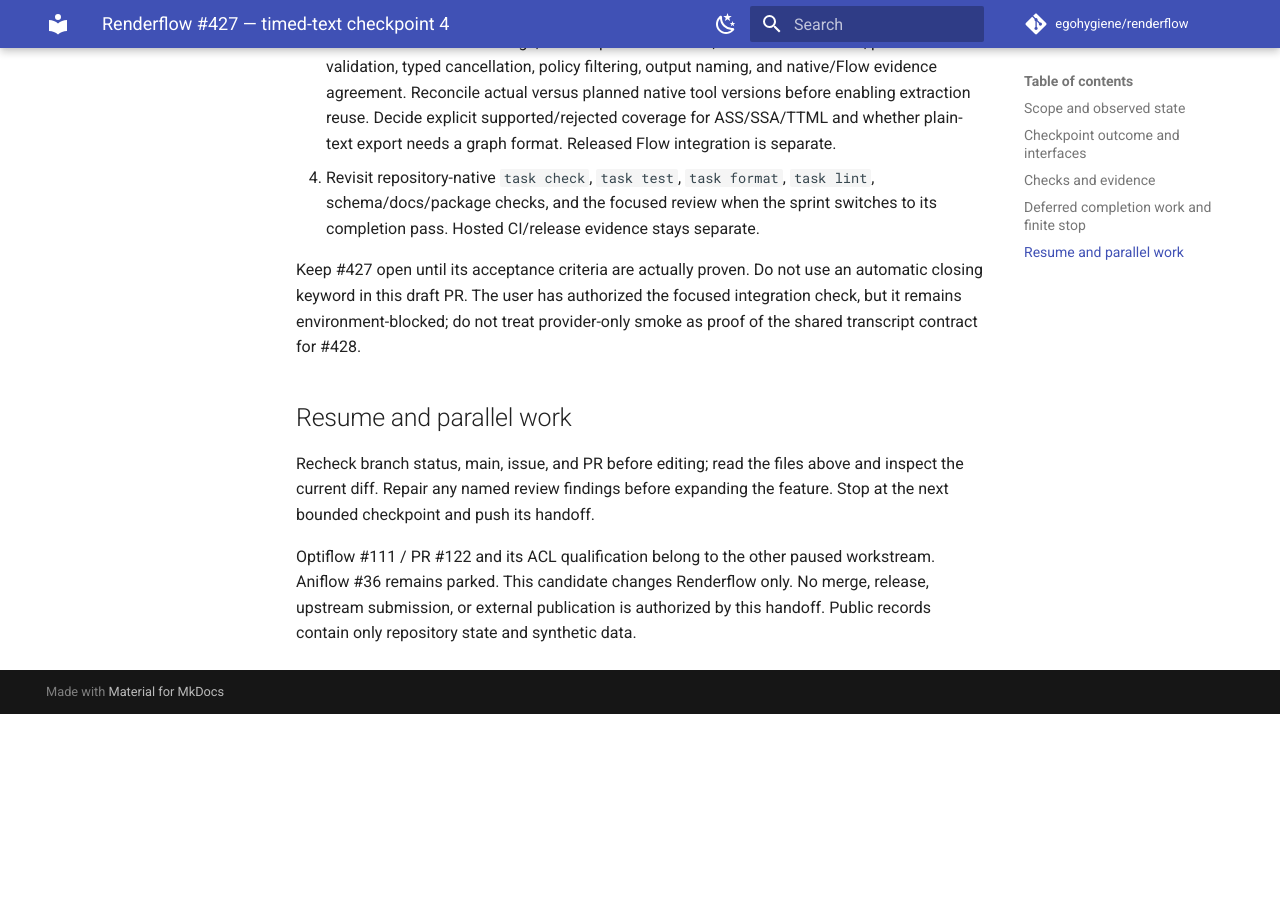
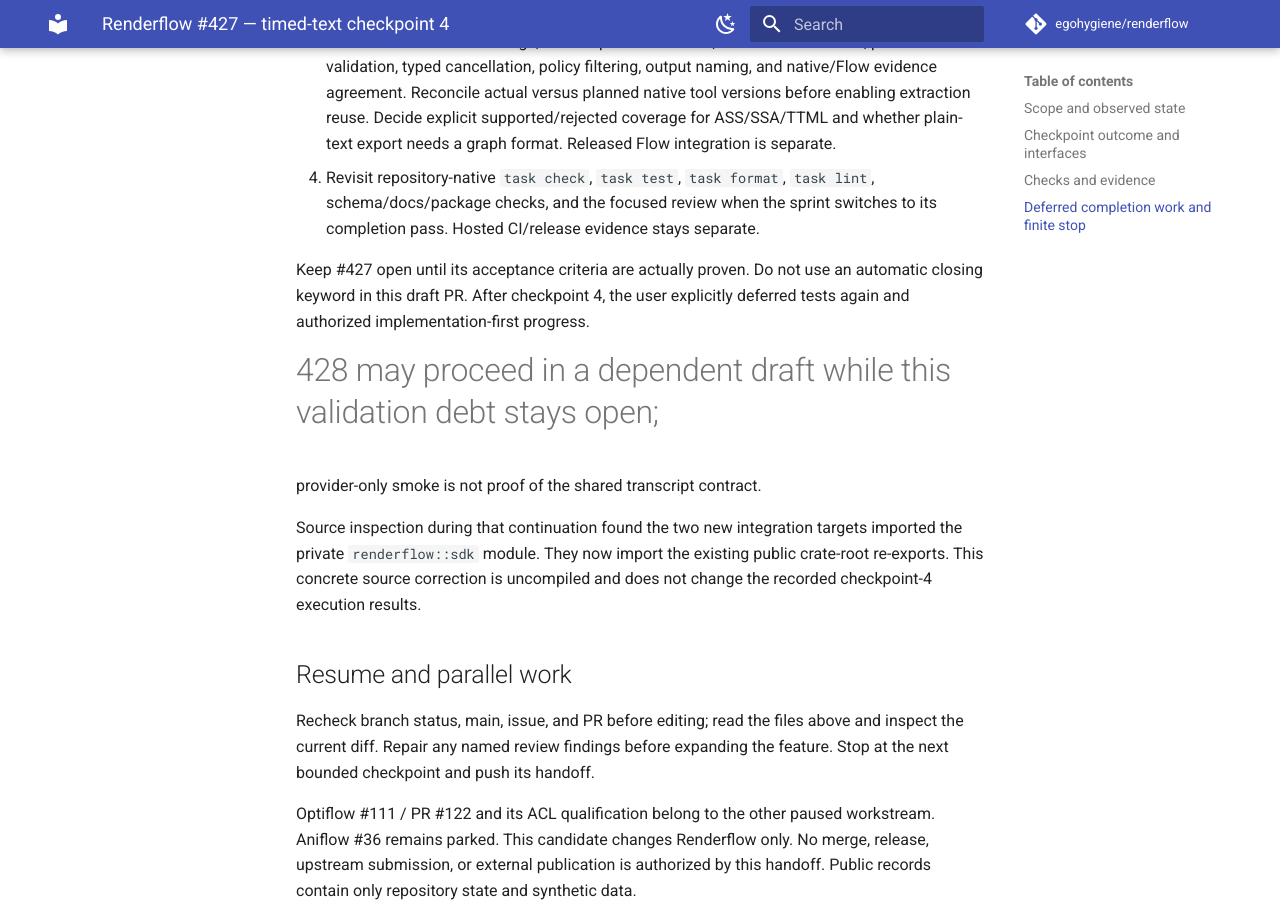
Before and after one commit to egohygiene/renderflow, an MkDocs documentation site: the page built from docs/work/427/HANDOFF.md, in a window 1280 px wide and 900 px high, scrolled down 4642 px. Built offline with MkDocs 1.6.1 and Material for MkDocs 9.7.7, drawn with Linux system fonts in a browser that asks for light colours; comment, search, counter and statistics services are not loaded; the version menu is left out; before the commit the page ends 5356 px from its top, so only the background shows below that.

Commit message:
fix(subtitles): use public SDK imports [skip ci]

```diff
--- a/docs/work/427/HANDOFF.md
+++ b/docs/work/427/HANDOFF.md
@@ -200,9 +200,15 @@
    to its completion pass. Hosted CI/release evidence stays separate.
 
 Keep #427 open until its acceptance criteria are actually proven. Do not use
-an automatic closing keyword in this draft PR. The user has authorized the
-focused integration check, but it remains environment-blocked; do not treat
-provider-only smoke as proof of the shared transcript contract for #428.
+an automatic closing keyword in this draft PR. After checkpoint 4, the user
+explicitly deferred tests again and authorized implementation-first progress.
+#428 may proceed in a dependent draft while this validation debt stays open;
+provider-only smoke is not proof of the shared transcript contract.
+
+Source inspection during that continuation found the two new integration
+targets imported the private `renderflow::sdk` module. They now import the
+existing public crate-root re-exports. This concrete source correction is
+uncompiled and does not change the recorded checkpoint-4 execution results.
 
 ## Resume and parallel work
 
```
Also changed, not shown: 2 other files.
